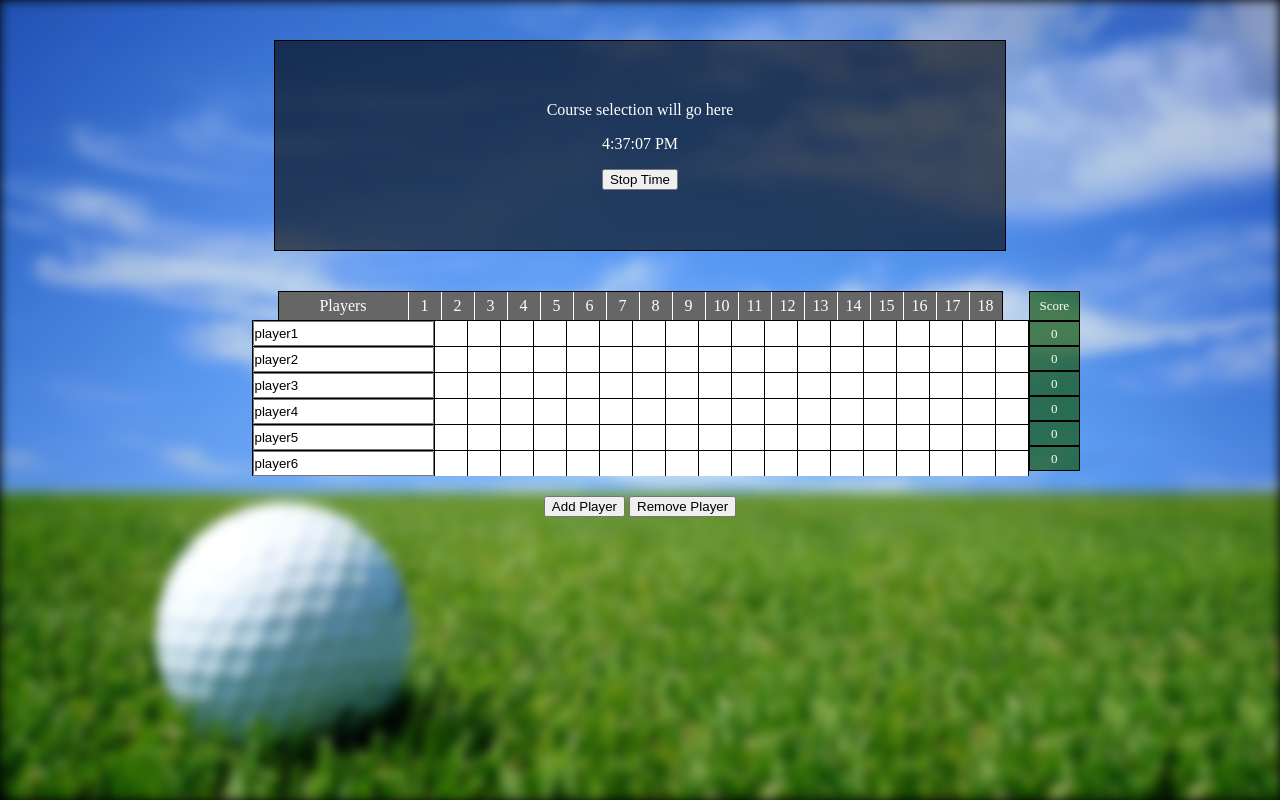
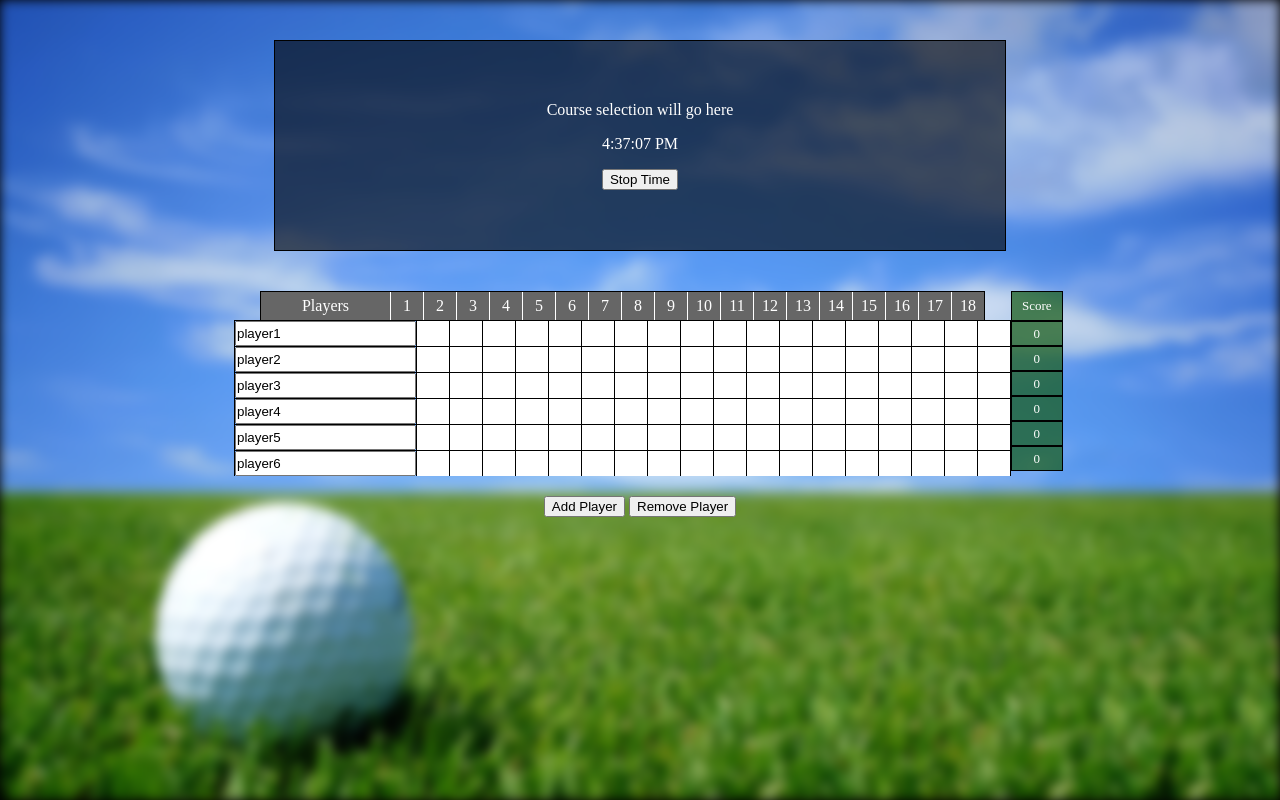
Before and after one commit to npmcdn-to-unpkg-bot/iwatts.github.io, a website: page src/golfproject.html in a window 1280 px wide. Drawn offline with nearby package versions, Linux system fonts and the light colour scheme.

Commit message:
Scorecard alignment tweaked

```diff
--- a/src/golfproject.html
+++ b/src/golfproject.html
@@ -29,6 +29,9 @@
             background-color: rgba(0,0,0,0.6);
             color: #fff;
             padding: 60px 0px;
+        }
+        #scorecard {
+            margin-right: 35px;
         }
         #scorecard, .course-menu {
             text-align: center;
```
